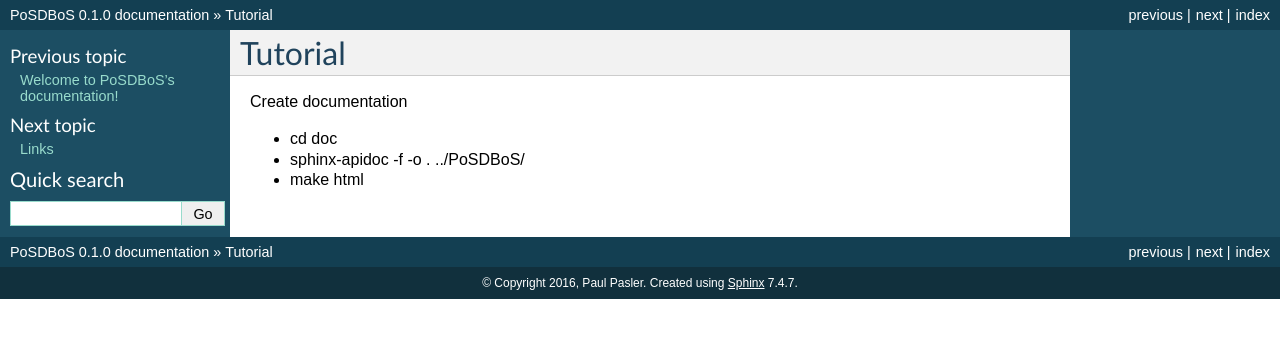
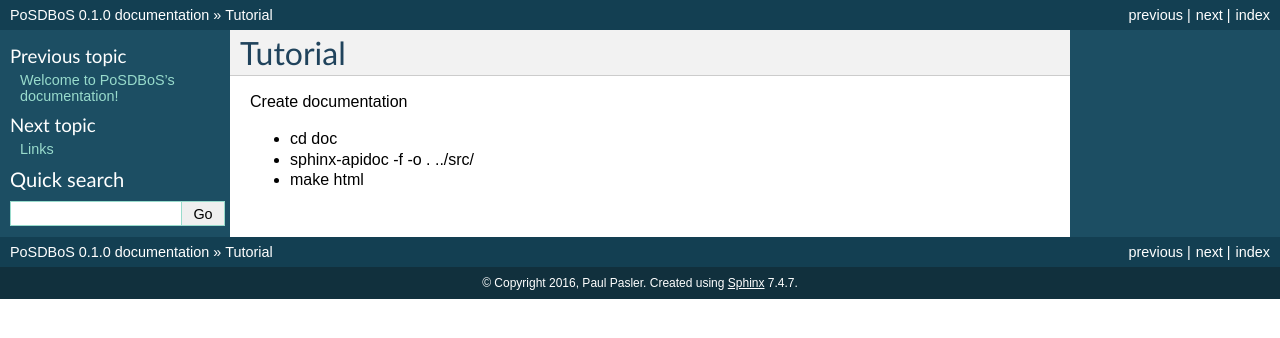
Before and after one commit to ppasler/PoSDBoS, a Sphinx documentation site: the page built from doc/tutorial.rst, in a window 1280 px wide. Shown: the top 338 px of the page. Built offline with Sphinx 7.4.7, drawn with Linux system fonts in a browser that asks for light colours; formulas are drawn with MathJax 3.

```diff
--- a/doc/tutorial.rst
+++ b/doc/tutorial.rst
@@ -4,5 +4,5 @@ Tutorial
 Create documentation
 
 * cd doc
-* sphinx-apidoc -f -o . ../PoSDBoS/
+* sphinx-apidoc -f -o . ../src/
 * make html
```
